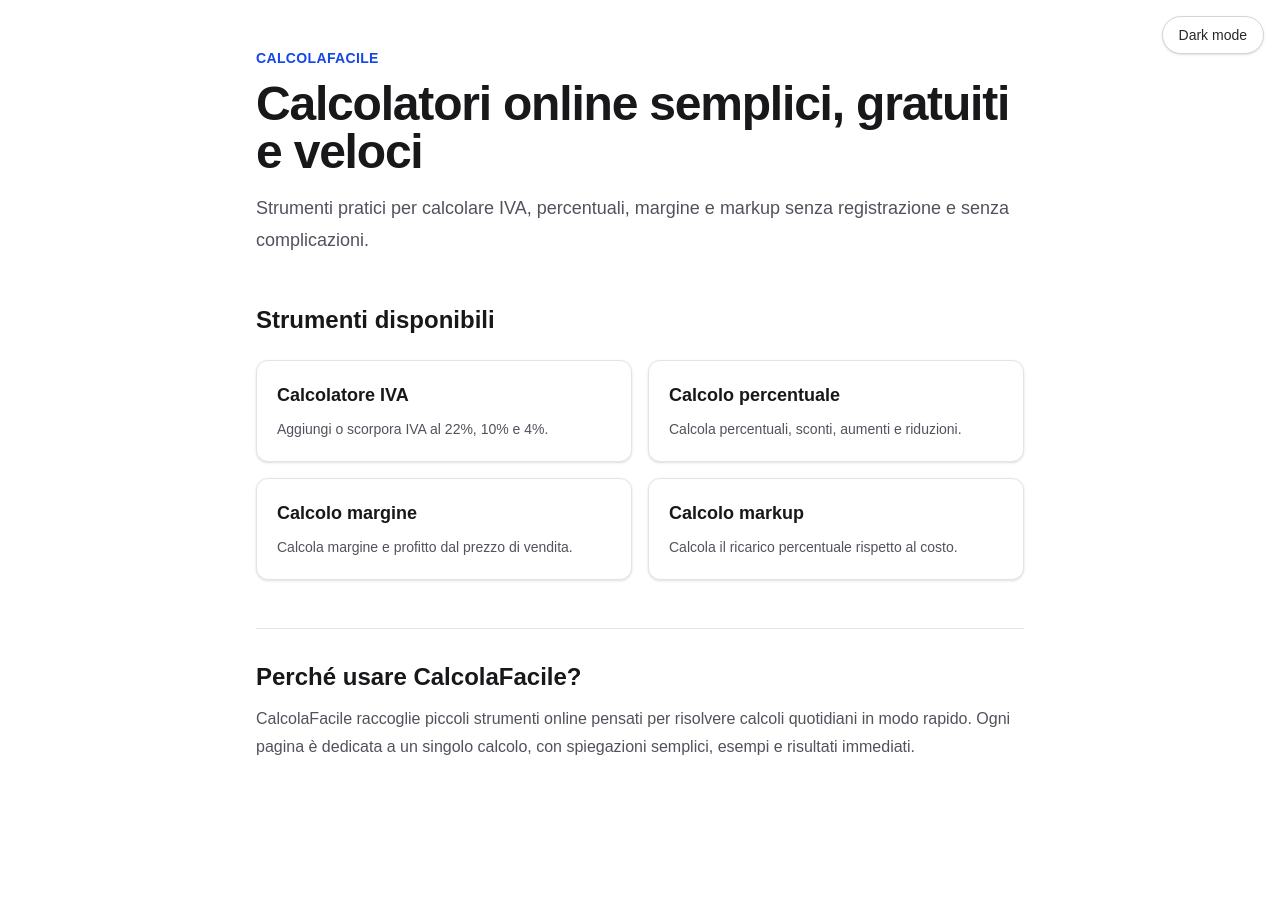
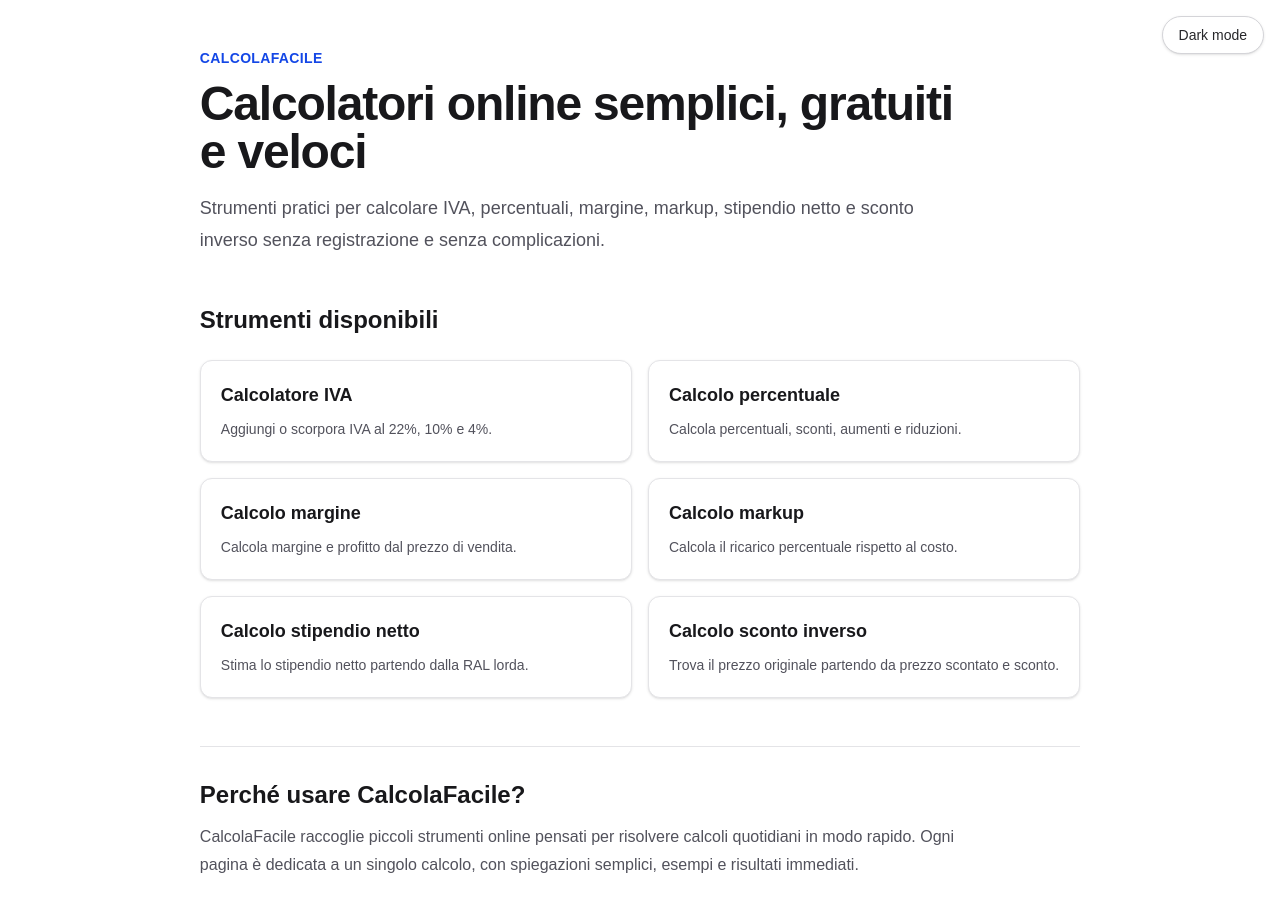
Before and after one commit to elpablo/calcolafacile, a Next.js app: page / in a window 1280 px wide. Shown: the top 912 px of the page. Before the commit the page ends 809 px from the top, so only its background shows below. Built offline with nearby package versions, Linux system fonts and the light colour scheme.

Commit message:
Add CalcoloStipendioNetto and CalcoloScontoInverso to tools list

```diff
--- a/src/app/page.js
+++ b/src/app/page.js
@@ -21,6 +21,17 @@ const tools = [
     title: "Calcolo markup",
     description: "Calcola il ricarico percentuale rispetto al costo.",
   },
+  {
+    href: "/it/calcolo-stipendio-netto",
+    title: "Calcolo stipendio netto",
+    description: "Stima lo stipendio netto partendo dalla RAL lorda.",
+  },
+  {
+    href: "/it/calcolo-sconto-inverso",
+    title: "Calcolo sconto inverso",
+    description:
+      "Trova il prezzo originale partendo da prezzo scontato e sconto.",
+  },
 ];
 
 export default function Home() {
@@ -34,7 +45,7 @@ export default function Home() {
           Calcolatori online semplici, gratuiti e veloci
         </h1>
         <p className="text-lg leading-8 text-zinc-600 dark:text-zinc-300">
-          Strumenti pratici per calcolare IVA, percentuali, margine e markup senza registrazione e senza complicazioni.
+          Strumenti pratici per calcolare IVA, percentuali, margine, markup, stipendio netto e sconto inverso senza registrazione e senza complicazioni.
         </p>
       </section>
 
```
